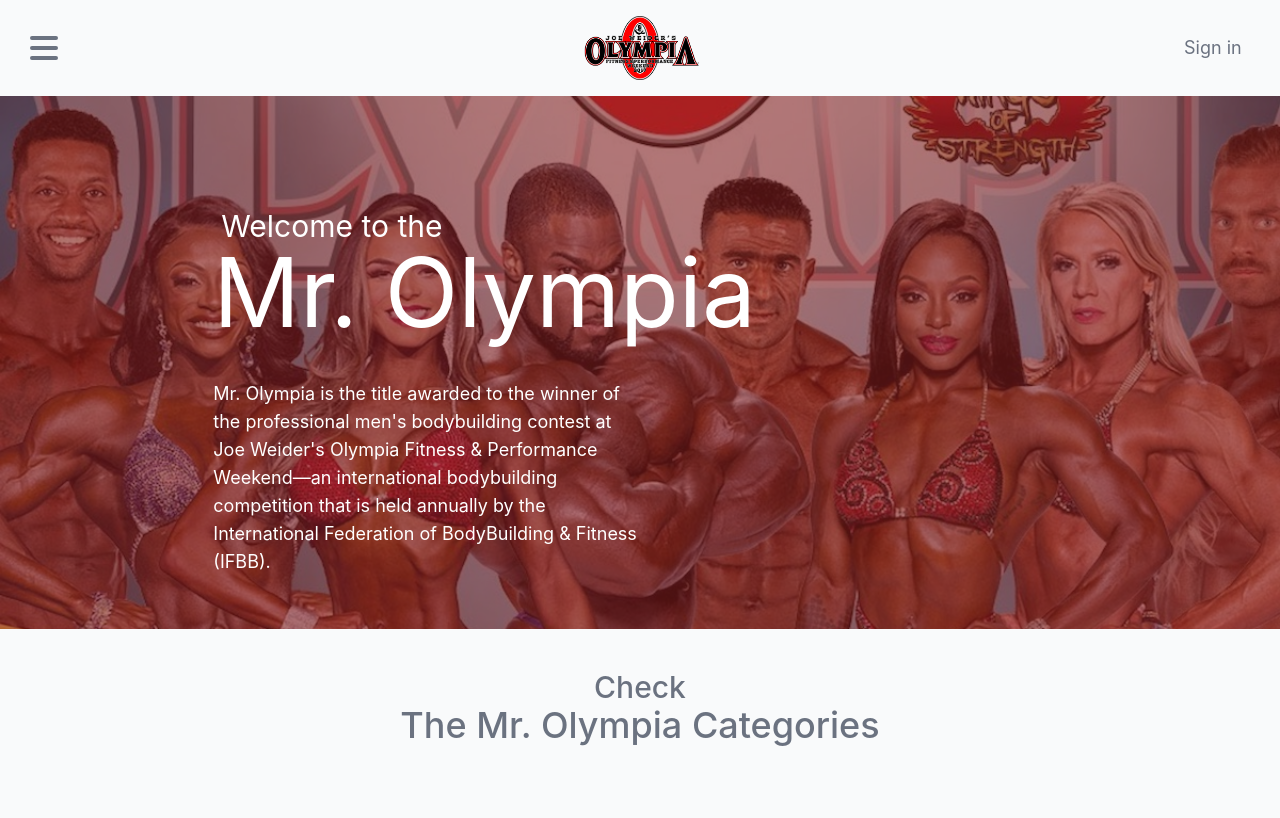
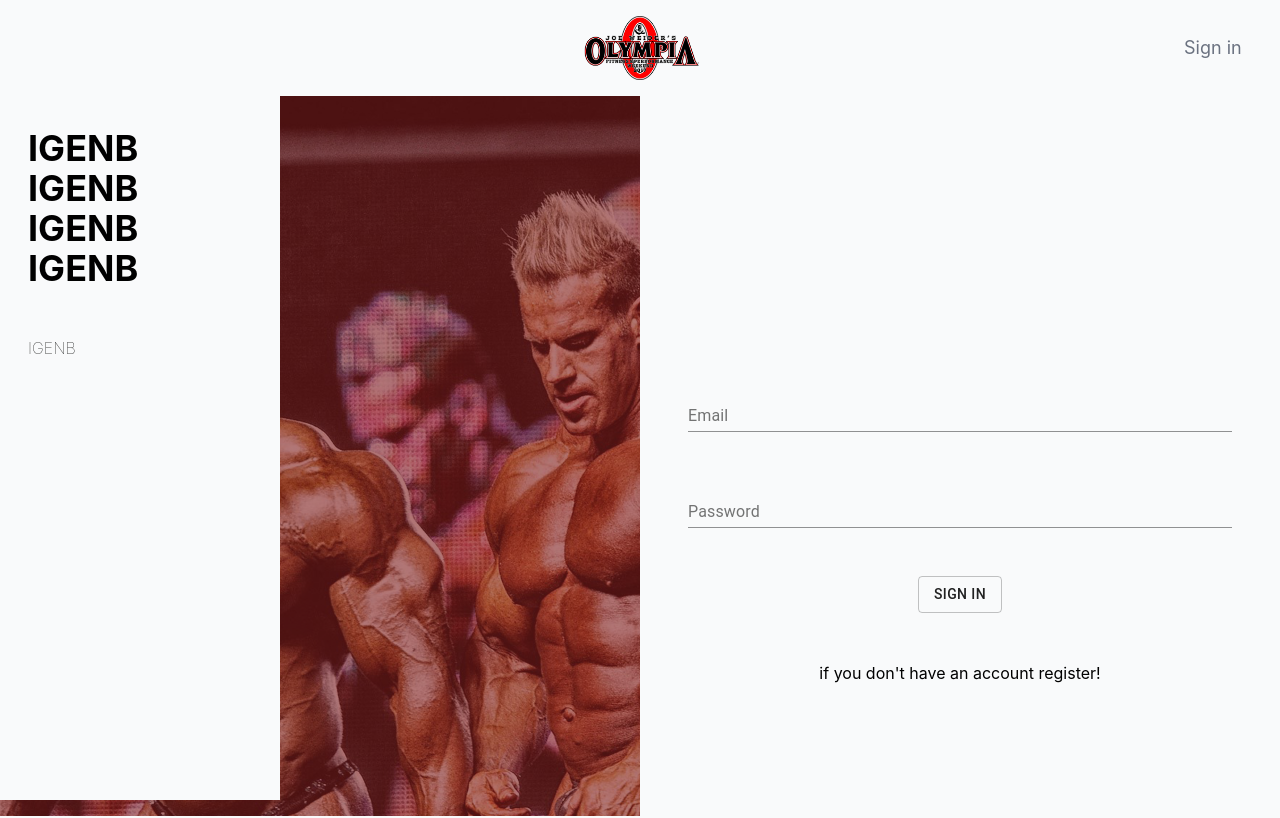
Before and after one commit to IIB3nceII/BPROF_BWJ4AO_MVC, a React (Create React App) app in the folder mro-webapp/: page /sign-in in a window 1280 px wide. Shown: the top 818 px of the page. Built offline with nearby package versions, Linux system fonts and the light colour scheme; what react-redux-loading-bar, redux-promise-middleware would draw is missing.

Commit message:
login and register creted

```diff
--- a/mro-webapp/package.json
+++ b/mro-webapp/package.json
@@ -18,6 +18,8 @@
     "@types/react-redux": "^7.1.16",
     "@types/react-router": "^5.1.13",
     "@types/react-router-dom": "^5.1.7",
+    "dotenv": "^8.2.0",
+    "firebase-tools": "^9.10.0",
     "node-sass": "^5.0.0",
     "postcss-custom-properties": "^11.0.0",
     "postcss-nested": "^5.0.5",
--- /dev/null
+++ b/mro-webapp/src/components/Auth/Register.tsx
@@ -0,0 +1,11 @@
+import React from 'react';
+
+function Register() {
+    return (
+        <div>
+            <h1>Register</h1>
+        </div>
+    )
+}
+
+export default Register;
--- /dev/null
+++ b/mro-webapp/src/components/Auth/SignIn.tsx
@@ -0,0 +1,57 @@
+import React from "react";
+import Pic from "../../assets/pickerbg.jpg";
+import { Button, TextField } from "@material-ui/core";
+import { createMuiTheme, ThemeProvider } from "@material-ui/core/styles";
+import Footer from "../Footer";
+import { Link } from "react-router-dom";
+
+const theme = createMuiTheme({
+  palette: {
+    primary: {
+      main: "#d32f2f",
+    },
+  },
+});
+
+function SignIn() {
+  return (
+    <div className="flex-col bg-gray-50" style={{ height: "90vh" }}>
+      <div className="flex h-full">
+        <div
+          className="w-1/2 bg-local bg-no-repeat bg-cover"
+          style={{ backgroundImage: `url('${Pic}')` }}
+        >
+          <div className="h-full w-full bg-red-900 bg-opacity-60"></div>
+        </div>
+
+        <div className="flex-col w-1/2 my-24 items-center">
+          <div className="w-full px-12 mt-48">
+            <ThemeProvider theme={theme}>
+              <TextField label="Email" style={{ width: "100%" }} />
+            </ThemeProvider>
+          </div>
+          <div className="w-full px-12 mt-12">
+            <ThemeProvider theme={theme}>
+              <TextField label="Password" style={{ width: "100%" }} />
+            </ThemeProvider>
+          </div>
+          <div className="w-full px-12 mt-12 items-center text-center">
+            <Button variant="outlined">Sign In</Button>
+          </div>
+
+          <div className="w-full px-12 mt-12 items-center text-center">
+            <p>
+              if you don't have an account{" "}
+              <Link to="/register" className="cursor-pointer hover:underline">
+                register!
+              </Link>
+            </p>
+          </div>
+        </div>
+      </div>
+      <Footer />
+    </div>
+  );
+}
+
+export default SignIn;
--- a/mro-webapp/src/components/Footer.tsx
+++ b/mro-webapp/src/components/Footer.tsx
@@ -8,7 +8,7 @@ import PinterestIcon from "@material-ui/icons/Pinterest";
 
 function Footer() {
   return (
-    <div className="flex justify-around items-center h-48 text-gray-500">
+    <div className="flex justify-around items-center h-48 text-gray-500 bg-gray-50">
       <div className="flex w-1/2 items-center text-center">
         <p className="pr-5 ml-auto cursor-pointer">Contacts</p>
         <span className="h-8 bg-gray-500" style={{ width: "1px" }}></span>
--- a/mro-webapp/src/components/Header.tsx
+++ b/mro-webapp/src/components/Header.tsx
@@ -5,6 +5,7 @@ import OlympiaLogo from "../assets/olympialogo1.png";
 import { connect } from "react-redux";
 import { IRootState } from "../store/reducers";
 import { setSidebarOpen, setSidebarClose } from "../store/reducers/appManager";
+import { Link } from "react-router-dom";
 
 export interface IHeaderProps extends StateProps, DispatchProps {}
 
@@ -35,15 +36,21 @@ function Header(props: IHeaderProps) {
         </div>
       </div>
       <div className="flex px-6 ml-10 mr-10 items-center">
+        <Link to="/">
         <img
           src={OlympiaLogo}
           alt="Olympia logo"
           loading="lazy"
-          className="h-16"
+          className="h-16 cursor-pointer"
         />
+        </Link>
       </div>
       <div className="flex w-40 items-center p-6">
-        <p className="ml-10 text-lg text-gray-500 cursor-pointer hover:underline">Sign in</p>
+        <Link to="/sign-in">
+          <p className="ml-10 text-lg text-gray-500 cursor-pointer hover:underline">
+            Sign in
+          </p>
+        </Link>
       </div>
     </div>
   );
--- a/mro-webapp/src/routes.tsx
+++ b/mro-webapp/src/routes.tsx
@@ -1,11 +1,15 @@
 import React from 'react';
 import { Switch, Route } from 'react-router-dom';
+import Register from './components/Auth/Register';
+import SignIn from './components/Auth/SignIn';
 import Home from './components/Home/Home';
 
 function Routes() {
     return (
         <div className="view-routes">
             <Switch>
+                <Route path="/register" component={Register} />
+                <Route path="/sign-in" component={SignIn} />
                 <Route path="/" component={Home}></Route>
             </Switch>
         </div>
```
Also changed, not shown: 2 other files (tests, documents, lock files or other folders).
